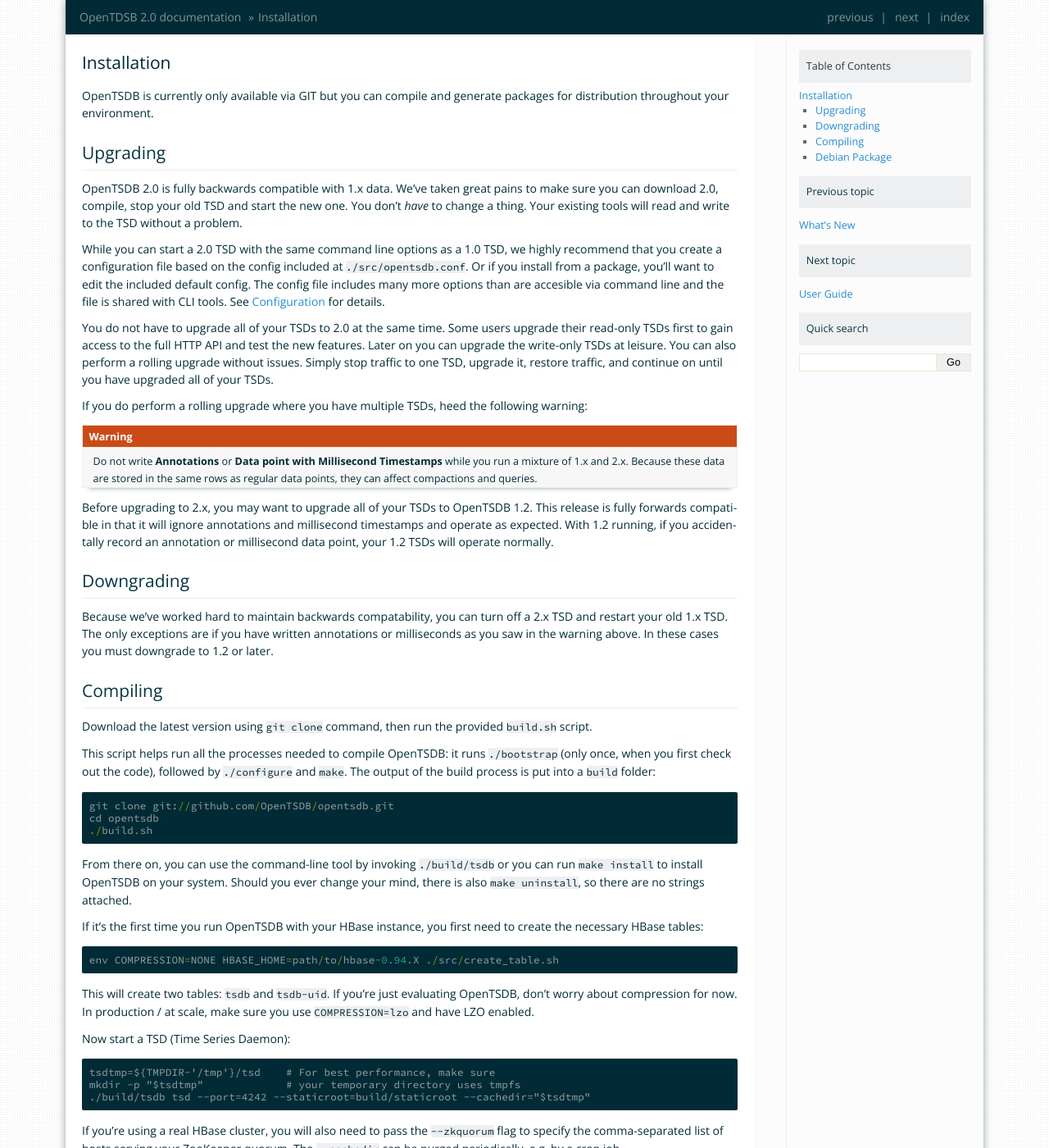
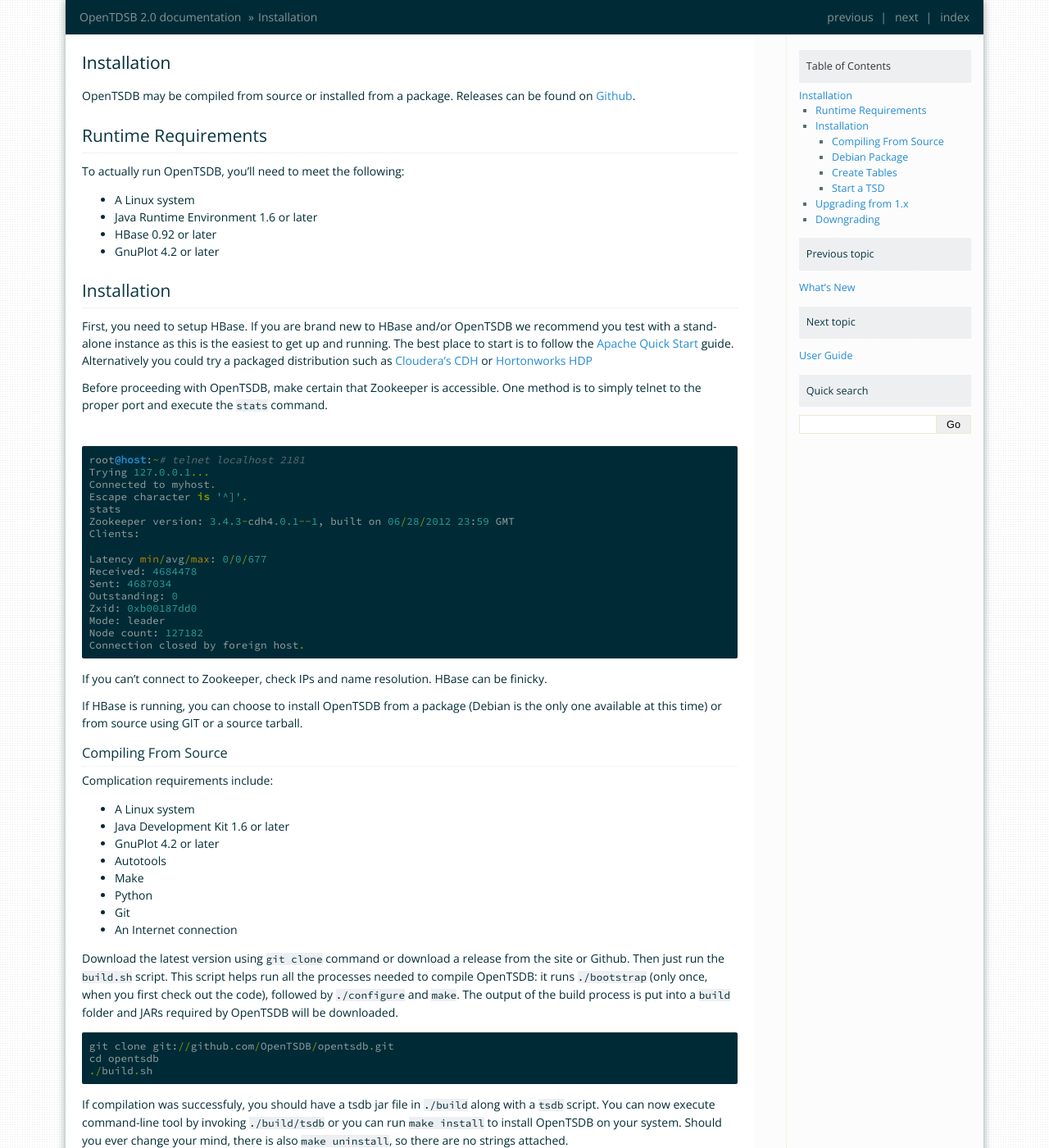
Before and after one commit to OpenTSDB/opentsdb.net, a Sphinx documentation site: the page built from docs/source/installation.rst, in a window 1280 px wide and 1400 px high. Shown: the whole window at 82% size. Built offline with Sphinx 7.4.7, drawn with Linux system fonts in a browser that asks for light colours; some of the changed text lies outside the part shown.

Commit message:
Update installation instructions
Signed-off-by: Chris Larsen <clarsen@euphoriaaudio.com>

```diff
--- a/docs/source/installation.rst
+++ b/docs/source/installation.rst
@@ -1,59 +1,75 @@
 Installation
 ============
 
-OpenTSDB is currently only available via GIT but you can compile and generate packages for distribution throughout your environment.
+OpenTSDB may be compiled from source or installed from a package. Releases can be found on `Github <https://github.com/OpenTSDB/opentsdb/releases>`_.
 
-Upgrading
-^^^^^^^^^
+Runtime Requirements
+^^^^^^^^^^^^^^^^^^^^
 
-OpenTSDB 2.0 is fully backwards compatible with 1.x data. We've taken great pains to make sure you can download 2.0, compile, stop your old TSD and start the new one. You don't *have* to change a thing. Your existing tools will read and write to the TSD without a problem.
+To actually run OpenTSDB, you'll need to meet the following:
 
-While you can start a 2.0 TSD with the same command line options as a 1.0 TSD, we highly recommend that you create a configuration file based on the config included at ``./src/opentsdb.conf``. Or if you install from a package, you'll want to edit the included default config. The config file includes many more options than are accesible via command line and the file is shared with CLI tools. See :doc:`user_guide/configuration` for details.
+* A Linux system
+* Java Runtime Environment 1.6 or later
+* HBase 0.92 or later
+* GnuPlot 4.2 or later
 
-You do not have to upgrade all of your TSDs to 2.0 at the same time. Some users upgrade their read-only TSDs first to gain access to the full HTTP API and test the new features. Later on you can upgrade the write-only TSDs at leisure. You can also perform a rolling upgrade without issues. Simply stop traffic to one TSD, upgrade it, restore traffic, and continue on until you have upgraded all of your TSDs.
+Installation
+^^^^^^^^^^^^
 
-If you do perform a rolling upgrade where you have multiple TSDs, heed the following warning:
+First, you need to setup HBase. If you are brand new to HBase and/or OpenTSDB we recommend you test with a stand-alone instance as this is the easiest to get up and running. The best place to start is to follow the `Apache Quick Start <https://hbase.apache.org/book/quickstart.html>`_ guide. Alternatively you could try a packaged distribution such as `Cloudera's CDH <http://www.cloudera.com/content/cloudera/en/products-and-services/cloudera-express.html>`_ or `Hortonworks HDP <http://hortonworks.com/products/hdp-2/>`_
 
-.. WARNING:: Do not write **Annotations** or **Data point with Millisecond Timestamps** while you run a mixture of 1.x and 2.x. Because these data are stored in the same rows as regular data points, they can affect compactions and queries.
+Before proceeding with OpenTSDB, make certain that Zookeeper is accessible. One method is to simply telnet to the proper port and execute the ``stats`` command.
 
-Before upgrading to 2.x, you may want to upgrade all of your TSDs to OpenTSDB 1.2. This release is fully forwards compatible in that it will ignore annotations and millisecond timestamps and operate as expected. With 1.2 running, if you accidentally record an annotation or millisecond data point, your 1.2 TSDs will operate normally.
+::
 
-Downgrading
-^^^^^^^^^^^
+  root@host:~# telnet localhost 2181
+  Trying 127.0.0.1...
+  Connected to myhost.
+  Escape character is '^]'.
+  stats
+  Zookeeper version: 3.4.3-cdh4.0.1--1, built on 06/28/2012 23:59 GMT
+  Clients:
 
-Because we've worked hard to maintain backwards compatability, you can turn off a 2.x TSD and restart your old 1.x TSD. The only exceptions are if you have written annotations or milliseconds as you saw in the warning above. In these cases you must downgrade to 1.2 or later.
+  Latency min/avg/max: 0/0/677
+  Received: 4684478
+  Sent: 4687034
+  Outstanding: 0
+  Zxid: 0xb00187dd0
+  Mode: leader
+  Node count: 127182
+  Connection closed by foreign host.
 
-Compiling
-^^^^^^^^^
+If you can't connect to Zookeeper, check IPs and name resolution. HBase can be finicky.
 
-Download the latest version using ``git clone`` command, then run the provided ``build.sh`` script.
+If HBase is running, you can choose to install OpenTSDB from a package (Debian is the only one available at this time) or from source using GIT or a source tarball.
 
-This script helps run all the processes needed to compile OpenTSDB: it runs ``./bootstrap`` (only once, when you first check out the code), followed by ``./configure`` and ``make``. The output of the build process is put into a ``build`` folder::
+Compiling From Source
+---------------------
+
+Complication requirements include:
+
+* A Linux system
+* Java Development Kit 1.6 or later
+* GnuPlot 4.2 or later
+* Autotools
+* Make
+* Python
+* Git
+* An Internet connection
+
+Download the latest version using ``git clone`` command or download a release from the site or Github. Then just run the ``build.sh`` script. This script helps run all the processes needed to compile OpenTSDB: it runs ``./bootstrap`` (only once, when you first check out the code), followed by ``./configure`` and ``make``. The output of the build process is put into a ``build`` folder and JARs required by OpenTSDB will be downloaded.
+::
 
  git clone git://github.com/OpenTSDB/opentsdb.git
  cd opentsdb
  ./build.sh
 
-From there on, you can use the command-line tool by invoking ``./build/tsdb`` or you can run ``make install`` to install OpenTSDB on your system. Should you ever change your mind, there is also ``make uninstall``, so there are no strings attached.
+If compilation was successfuly, you should have a tsdb jar file in ``./build`` along with a ``tsdb`` script. You can now execute command-line tool by invoking ``./build/tsdb`` or you can run ``make install`` to install OpenTSDB on your system. Should you ever change your mind, there is also ``make uninstall``, so there are no strings attached.
 
-If it's the first time you run OpenTSDB with your HBase instance, you first need to create the necessary HBase tables::
-
- env COMPRESSION=NONE HBASE_HOME=path/to/hbase-0.94.X ./src/create_table.sh
-
-This will create two tables: ``tsdb`` and ``tsdb-uid``. If you're just evaluating OpenTSDB, don't worry about compression for now. In production / at scale, make sure you use ``COMPRESSION=lzo`` and have LZO enabled.
-
-Now start a TSD (Time Series Daemon)::
-
- tsdtmp=${TMPDIR-'/tmp'}/tsd    # For best performance, make sure
- mkdir -p "$tsdtmp"             # your temporary directory uses tmpfs
- ./build/tsdb tsd --port=4242 --staticroot=build/staticroot --cachedir="$tsdtmp"
-
-If you're using a real HBase cluster, you will also need to pass the ``--zkquorum`` flag to specify the comma-separated list of hosts serving your ZooKeeper quorum. The ``--cachedir`` can be purged periodically, e.g. by a cron job.
-
-At this point you can access the TSD's web interface through http://127.0.0.1:4242 (if it's running on your local machine).
+If you need to distribute OpenTSDB to machines without an Internet connection, call ``./build.sh dist`` to wrap the build directory into a tarball that you can then copy to additional machines.
 
 Debian Package
-^^^^^^^^^^^^^^
+--------------
 
 You can generate a Debian package by calling ``sh build.sh debian``. The package will be located at ``./build/opentsdb-2.x.x/opentsdb-2.x.x_all.deb``. Then simply distribute the package and install it as you regularly would. For example ``dpkg -i opentsdb-2.0.0_all.deb``.
 
@@ -75,4 +91,64 @@
 
 The Debian package also creates an ``opentsdb`` user and group for the TSD to run under for increased security. TSD only requires write permission to the temporary and logging directories. If you can't use the default locations, please change them in ``/etc/opentsdb/opentsdb.conf`` and ``/etc/opentsdb/logback.xml`` respectively and apply the proper permissions for the ``opentsdb`` user.
 
+If you install OpenTSDB for the first time, you'll need to create the HBase tables using the script located at ``/usr/share/opentsdb/tools/create_table.sh``. Follow the steps below.
+
 .. NOTE: The default temporary directory ``/tmp/opentsdb`` may fill up quickly if you use the TSD for graphing lots of queries. Consider adding ``/usr/share/opentsdb/tools/clean_cache.sh`` as a cron job to clean out old files, or move the temporary directory to a location with greater capacity.
+
+Create Tables
+-------------
+
+If this is the first time that you are running OpenTSDB with your HBase instance, you first need to create the necessary HBase tables. A simple script is provided to create the proper tables with the ability to enable or disable compression. Execute::
+
+  env COMPRESSION=NONE HBASE_HOME=path/to/hbase-0.94.X ./src/create_table.sh
+
+where the ``COMPRESSION`` value is either ``NONE``, ``LZO``, ``GZIP`` or ``SNAPPY``. This will create four tables: ``tsdb``, ``tsdb-uid``, ``tsdb-tree`` and ``tsdb-meta``. If you're just evaluating OpenTSDB, don't worry about compression for now. In production and at scale, make sure you use a valid compression library as it will save on storage tremendously.
+
+Start a TSD
+-----------
+
+OpenTSDB |version| works off a configuration file that is shared between the daemon and command line tools. If you compiled from source, copy the ``./src/opentsdb.conf`` file to a proper directory as documented in :doc:`user_guide/configuration` and edit the following, required settings:
+
+* **tsd.http.cachedir** - Path to write temporary files to
+* **tsd.http.staticroot** - Path to the static GUI files found in ``./build/staticroot``
+* **tsd.storage.hbase.zk_quorum** - If HBase and Zookeeper are not running on the same machine, specify the host and port here.
+
+With the config file written, you can start a tsd with the command::
+
+  ./build/tsdb tsd
+
+Alternatively, you can also use the following commands to create a temporary directory and pass in only command line flags::
+
+  tsdtmp=${TMPDIR-'/tmp'}/tsd    # For best performance, make sure
+  mkdir -p "$tsdtmp"             # your temporary directory uses tmpfs
+  ./build/tsdb tsd --port=4242 --staticroot=build/staticroot --cachedir="$tsdtmp" --zkquorum=myhost:2181
+
+At this point you can access the TSD's web interface through http://127.0.0.1:4242 (if it's running on your local machine).
+
+.. Note::
+
+  The **Cache Directory** stores temporary files generated when a graph is requested via the built-in GUI. These files should be purged periodically to free up space. OpenTSDB doesn't clean up after itself at this time but there is a script that should be run as a cron at least once a day located at ``tools/clean_cache.sh``.
+
+Upgrading from 1.x
+^^^^^^^^^^^^^^^^^^
+
+OpenTSDB |version| is fully backwards compatible with 1.x data. We've taken great pains to make sure you can download |version|, compile, stop your old TSD and start the new one. Your existing tools will read and write to the TSD without a problem. |version| introduces two new tables to HBase schema for storing meta-data. From the directory where you downloaded the source (or the tools directory if installed with the Debian package), execute::
+
+  env COMPRESSION=NONE HBASE_HOME=path/to/hbase-0.94.X ./src/upgrade_1to2.sh
+
+where ``COMPRESSION`` is the same as your existing production table compression format.
+
+While you can start a |version| TSD with the same command line options as a 1.0 TSD, we highly recommend that you create a configuration file based on the config included at ``./src/opentsdb.conf``. Or if you install from a package, you'll want to edit the included default config. The config file includes many more options than are accesible via command line and the file is shared with CLI tools. See :doc:`user_guide/configuration` for details.
+
+You do not have to upgrade all of your TSDs to |version| at the same time. Some users upgrade their read-only TSDs first to gain access to the full HTTP API and test the new features. Later on you can upgrade the write-only TSDs at leisure. You can also perform a rolling upgrade without issues. Simply stop traffic to one TSD, upgrade it, restore traffic, and continue on until you have upgraded all of your TSDs.
+
+If you do perform a rolling upgrade where you have multiple TSDs, heed the following warning:
+
+.. WARNING:: Do not write **Annotations** or **Data point with Millisecond Timestamps** while you run a mixture of 1.x and 2.x. Because these data are stored in the same rows as regular data points, they can affect compactions and queries.
+
+Before upgrading to 2.x, you may want to upgrade all of your TSDs to OpenTSDB 1.2. This release is fully forwards compatible in that it will ignore annotations and millisecond timestamps and operate as expected. With 1.2 running, if you accidentally record an annotation or millisecond data point, your 1.2 TSDs will operate normally.
+
+Downgrading
+^^^^^^^^^^^
+
+Because we've worked hard to maintain backwards compatability, you can turn off a 2.x TSD and restart your old 1.x TSD. The only exceptions are if you have written annotations or milliseconds as you saw in the warning above. In these cases you must downgrade to 1.2 or later. You may also delete the ``tsdb-tree`` and ``tsdb-meta`` tables if you so desire.
```
Also changed, not shown: 6 other files.
